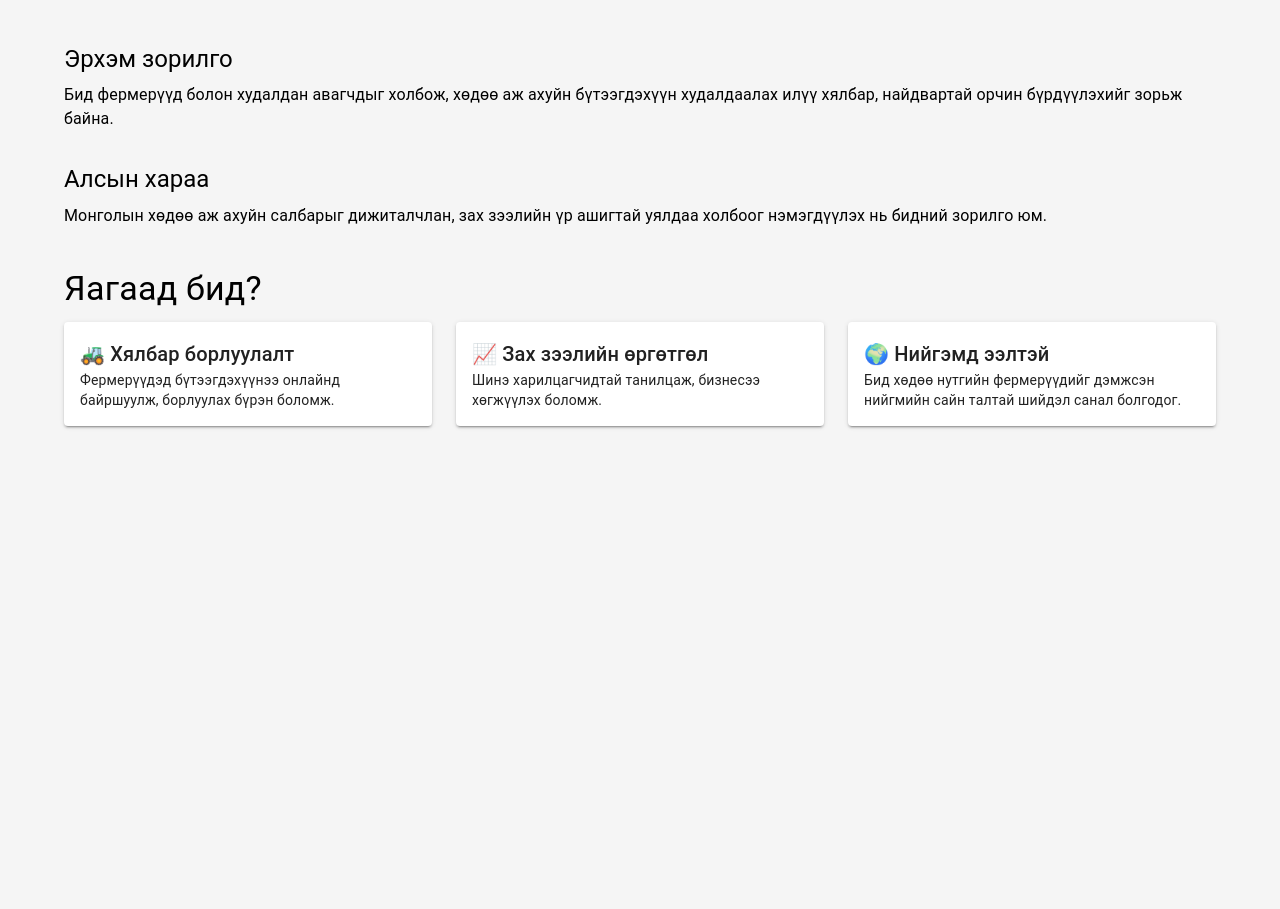
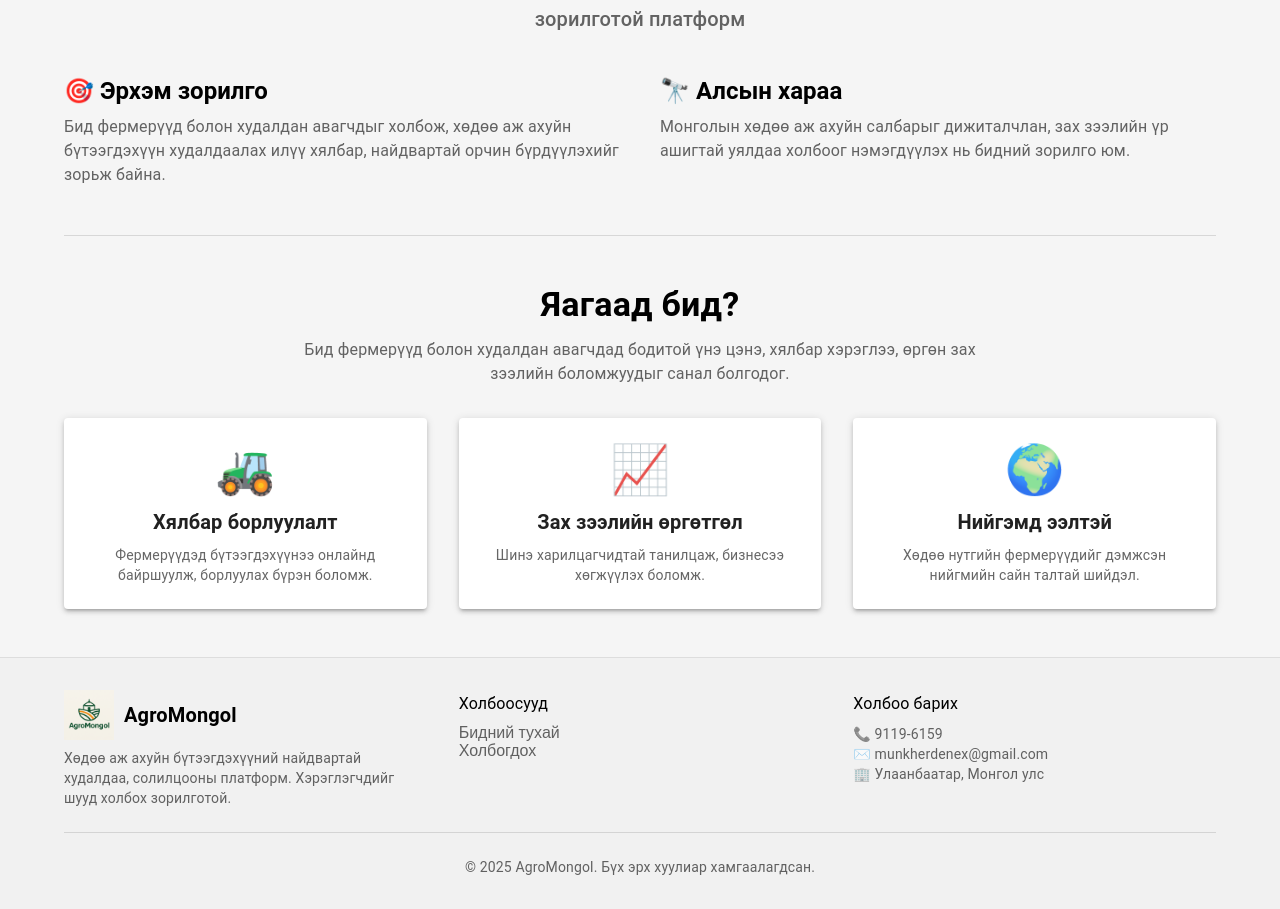
Before and after one commit to munkherdenex/mongolian-agriculture-trade, a React (Create React App) app in the folder frontend/: page /about in a window 1280 px wide. Shown: the part 214-1123 px from the top of the page. Before the commit the page ends 800 px from the top, so only its background shows below. Built offline with nearby package versions, Linux system fonts and the light colour scheme; no server answers.

Commit message:
feat: improved about us page and also added the footer

```diff
--- a/frontend/src/components/Footer.js
+++ b/frontend/src/components/Footer.js
@@ -1,5 +1,5 @@
 import React from "react";
-import { Container, Typography, Box } from "@mui/material";
+import { Container, Typography, Box, Grid, Link, Divider } from "@mui/material";
 
 function Footer() {
   return (
@@ -7,15 +7,62 @@ function Footer() {
       component="footer"
       sx={{
         mt: "auto",
-        py: 2,
+        py: 4,
         backgroundColor: "#f1f1f1",
-        textAlign: "center",
+        borderTop: "1px solid #ddd",
         width: "100%",
       }}
     >
-      <Container>
-        <Typography variant="body2" color="textSecondary">
-          © 2025 AgroMongol
+      <Container maxWidth="lg">
+        <Grid container spacing={4} justifyContent="space-between">
+{/* Logo + About */}
+<Grid item xs={12} sm={4}>
+  <Box sx={{ display: "flex", alignItems: "center", mb: 1 }}>
+    <img
+      src="/AgroMongol.png"
+      alt="AgroMongol Logo"
+      style={{ width: 50, height: 50, marginRight: 10 }}
+    />
+    <Typography variant="h6" fontWeight={600}>
+      AgroMongol
+    </Typography>
+  </Box>
+  <Typography variant="body2" color="textSecondary">
+    Хөдөө аж ахуйн бүтээгдэхүүний найдвартай худалдаа, солилцооны платформ.
+    Хэрэглэгчдийг шууд холбох зорилготой.
+  </Typography>
+</Grid>
+
+
+          <Grid item xs={12} sm={4}>
+            <Typography variant="subtitle1" gutterBottom>
+              Холбоосууд
+            </Typography>
+            <Box>
+              <Link href="/about" underline="hover" color="textSecondary" display="block">Бидний тухай</Link>
+              <Link href="/contact" underline="hover" color="textSecondary" display="block">Холбогдох</Link>
+            </Box>
+          </Grid>
+
+          {/* Contact Info */}
+          <Grid item xs={12} sm={4}>
+            <Typography variant="subtitle1" gutterBottom>
+              Холбоо барих
+            </Typography>
+            <Typography variant="body2" color="textSecondary">
+              📞 9119-6159
+              <br />
+              ✉️ munkherdenex@gmail.com
+              <br />
+              🏢 Улаанбаатар, Монгол улс
+            </Typography>
+          </Grid>
+        </Grid>
+
+        <Divider sx={{ my: 3 }} />
+
+        <Typography variant="body2" color="textSecondary" align="center">
+          © {new Date().getFullYear()} AgroMongol. Бүх эрх хуулиар хамгаалагдсан.
         </Typography>
       </Container>
     </Box>
--- a/frontend/src/pages/About.js
+++ b/frontend/src/pages/About.js
@@ -1,65 +1,110 @@
 import React from "react";
-import { Typography, Container, Box, Grid, Paper } from "@mui/material";
-import "../App.css";
+import {
+  Typography,
+  Container,
+  Box,
+  Grid,
+  Paper,
+  Divider
+} from "@mui/material";
+import Footer from "../components/Footer";
 
 function About() {
   return (
-    <Container>
-      <Box sx={{ textAlign: "center", py: 4, mb: 3 }}>
-        <Typography variant="h3" gutterBottom>
+    <>
+      <Container sx={{ py: 6 }}>
+        <Box sx={{ textAlign: "center", mb: 5 }}>
+          <Typography variant="h3" fontWeight={700} gutterBottom>
             Бидний тухай
           </Typography>
-        <Typography variant="h6" color="textSecondary">
-          Монголын хөдөө аж ахуйн худалдааг хөгжүүлэх эрхэм зорилготой
-          платформ
+          <Typography variant="h6" color="text.secondary" maxWidth={600} mx="auto">
+            Монголын хөдөө аж ахуйн худалдааг хөгжүүлэх эрхэм зорилготой платформ
           </Typography>
         </Box>
 
-      <Box sx={{ mb: 4 }}>
-        <Typography variant="h5" gutterBottom>
-          Эрхэм зорилго
+        <Grid container spacing={5}>
+          <Grid item xs={12} md={6}>
+            <Typography variant="h5" fontWeight={600} gutterBottom>
+              🎯 Эрхэм зорилго
             </Typography>
-        <Typography variant="body1">
+            <Typography variant="body1" color="text.secondary">
               Бид фермерүүд болон худалдан авагчдыг холбож, хөдөө аж ахуйн
               бүтээгдэхүүн худалдаалах илүү хялбар, найдвартай орчин бүрдүүлэхийг
               зорьж байна.
             </Typography>
-      </Box>
+          </Grid>
 
-      <Box sx={{ mb: 4 }}>
-        <Typography variant="h5" gutterBottom>
-          Алсын хараа
+          <Grid item xs={12} md={6}>
+            <Typography variant="h5" fontWeight={600} gutterBottom>
+              🔭 Алсын хараа
             </Typography>
-        <Typography variant="body1">
+            <Typography variant="body1" color="text.secondary">
               Монголын хөдөө аж ахуйн салбарыг дижиталчлан, зах зээлийн үр ашигтай
               уялдаа холбоог нэмэгдүүлэх нь бидний зорилго юм.
             </Typography>
+          </Grid>
+        </Grid>
+
+        <Divider sx={{ my: 6 }} />
+
+        <Box sx={{ textAlign: "center", mb: 4 }}>
+          <Typography variant="h4" fontWeight={600} gutterBottom>
+            Яагаад бид?
+          </Typography>
+          <Typography variant="body1" color="text.secondary" maxWidth={700} mx="auto">
+            Бид фермерүүд болон худалдан авагчдад бодитой үнэ цэнэ, хялбар хэрэглээ,
+            өргөн зах зээлийн боломжуудыг санал болгодог.
+          </Typography>
         </Box>
 
-      <Box className="about-section" sx={{ mt: 5 }}>
-        <Typography variant="h4" gutterBottom>Яагаад бид?</Typography>
-        <Grid container spacing={3}>
-          <Grid item xs={12} md={4}>
-            <Paper elevation={2} sx={{ p: 2 }}>
-              <Typography variant="h6">🚜 Хялбар борлуулалт</Typography>
-              <Typography variant="body2">Фермерүүдэд бүтээгдэхүүнээ онлайнд байршуулж, борлуулах бүрэн боломж.</Typography>
+        <Grid container spacing={4}>
+          {[
+            {
+              icon: "🚜",
+              title: "Хялбар борлуулалт",
+              description: "Фермерүүдэд бүтээгдэхүүнээ онлайнд байршуулж, борлуулах бүрэн боломж."
+            },
+            {
+              icon: "📈",
+              title: "Зах зээлийн өргөтгөл",
+              description: "Шинэ харилцагчидтай танилцаж, бизнесээ хөгжүүлэх боломж."
+            },
+            {
+              icon: "🌍",
+              title: "Нийгэмд ээлтэй",
+              description: "Хөдөө нутгийн фермерүүдийг дэмжсэн нийгмийн сайн талтай шийдэл."
+            }
+          ].map((item, index) => (
+            <Grid item xs={12} md={4} key={index}>
+              <Paper
+                elevation={3}
+                sx={{
+                  p: 3,
+                  textAlign: "center",
+                  transition: "0.3s",
+                  "&:hover": {
+                    boxShadow: 6,
+                    transform: "translateY(-4px)"
+                  }
+                }}
+              >
+                <Typography variant="h3" mb={1}>
+                  {item.icon}
+                </Typography>
+                <Typography variant="h6" fontWeight={600} gutterBottom>
+                  {item.title}
+                </Typography>
+                <Typography variant="body2" color="text.secondary">
+                  {item.description}
+                </Typography>
               </Paper>
             </Grid>
-          <Grid item xs={12} md={4}>
-            <Paper elevation={2} sx={{ p: 2 }}>
-              <Typography variant="h6">📈 Зах зээлийн өргөтгөл</Typography>
-              <Typography variant="body2">Шинэ харилцагчидтай танилцаж, бизнесээ хөгжүүлэх боломж.</Typography>
-            </Paper>
+          ))}
         </Grid>
-          <Grid item xs={12} md={4}>
-            <Paper elevation={2} sx={{ p: 2 }}>
-              <Typography variant="h6">🌍 Нийгэмд ээлтэй</Typography>
-              <Typography variant="body2">Бид хөдөө нутгийн фермерүүдийг дэмжсэн нийгмийн сайн талтай шийдэл санал болгодог.</Typography>
-            </Paper>
-          </Grid>
-        </Grid>
-      </Box>
       </Container>
+
+      <Footer />
+    </>
   );
 }
 
```
Lines whose indentation alone changed are shown as unchanged.
